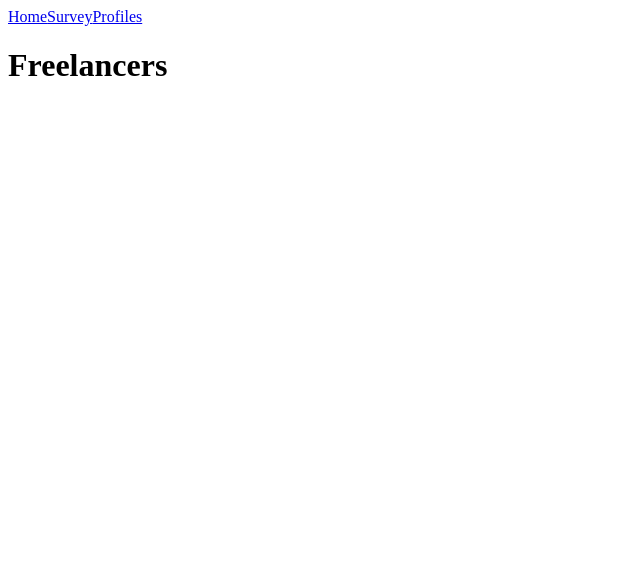
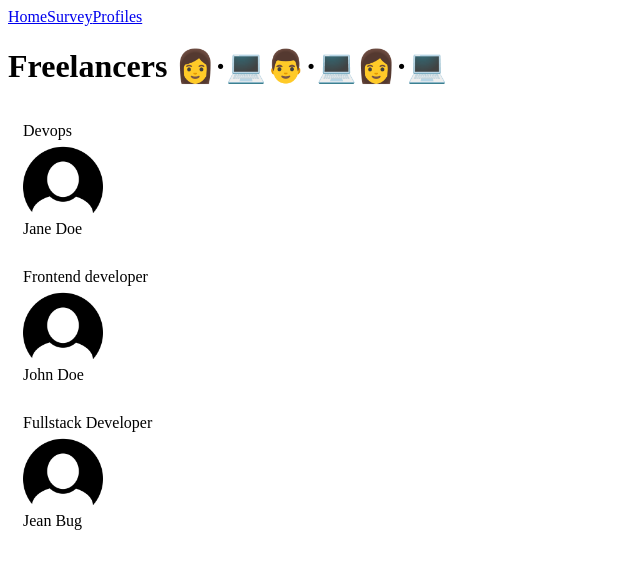
Before and after one commit to matheuskiyoshi/Shiny, a React (Create React App) app: page /freelancers in a window 1280 px wide. Shown: the top 568 px of the page, without its empty margins (0-640 px from the left). Built offline with nearby package versions, Linux system fonts and the light colour scheme.

Commit message:
Especificando propTypes no componente Card

```diff
--- a/package.json
+++ b/package.json
@@ -6,6 +6,7 @@
     "@testing-library/jest-dom": "^5.16.5",
     "@testing-library/react": "^13.4.0",
     "@testing-library/user-event": "^13.5.0",
+    "prop-types": "^15.8.1",
     "react": "^18.2.0",
     "react-dom": "^18.2.0",
     "react-router-dom": "^6.8.2",
--- /dev/null
+++ b/src/components/Card/index.jsx
@@ -0,0 +1,27 @@
+import PropTypes from 'prop-types'
+import DefaultPicture from '../../assets/profile.png'
+
+Card.propTypes = {
+    label: PropTypes.string.isRequired,
+    title: PropTypes.string.isRequired,
+    picture: PropTypes.string.isRequired,
+ }
+
+ Card.defaultProps = {
+    label: '',
+    title: '',
+    picture: DefaultPicture
+ }
+
+function Card({ label, picture, title }) {
+    return(
+        <div style={{ display: 'flex', flexDirection: 'column', padding: 15 }}>
+            <span>{label}</span>
+            <img src={picture} alt='freelancer' height={80} width={80} />
+            <span>{title}</span>
+
+        </div>
+    )
+}
+
+export default Card
--- a/src/index.jsx
+++ b/src/index.jsx
@@ -18,8 +18,8 @@
         <Route path='/' element={<Home />} />
         <Route path='/survey/:questionNumber' element={<Survey />} />
         <Route path='' element={<Error />} />
-        <Route path='/results/' element={<Results />} />
-        <Route path='/freelancers/' element={<Freelancers/>} />
+        <Route path='/results' element={<Results />} />
+        <Route path='/freelancers' element={<Freelancers/>} />
       </Routes>
     </Router>
   </React.StrictMode>
--- a/src/pages/Freelancers/index.jsx
+++ b/src/pages/Freelancers/index.jsx
@@ -1,9 +1,35 @@
+import Card from "../../components/Card"
+
+const freelancerProfiles = [
+   {
+      name: 'Jane Doe',
+      jobTitle: 'Devops'
+   },
+   {
+      name: 'John Doe',
+      jobTitle: 'Frontend developer'
+   },
+   {
+      name: 'Jean Bug',
+      jobTitle: 'Fullstack Developer',
+   }
+]
+
 function Freelancers() {
-    return(
-        <div>
-            <h1>Freelancers</h1>
-        </div>
+
+    return (
+       <div>
+          <h1>Freelancers 👩·💻👨·💻👩·💻</h1>
+          {freelancerProfiles.map((profile, index) => (
+              <Card
+                key={`${profile.name}-${index}`}
+                label={profile.jobTitle}
+                picture={profile.picture}
+                title={profile.name}
+             />
+          ))}
+       </div>
     )
-}
+ }
 
 export default Freelancers
```
Also changed, not shown: src/assets/profile.png (added), 1 other file (tests, documents, lock files or other folders).
